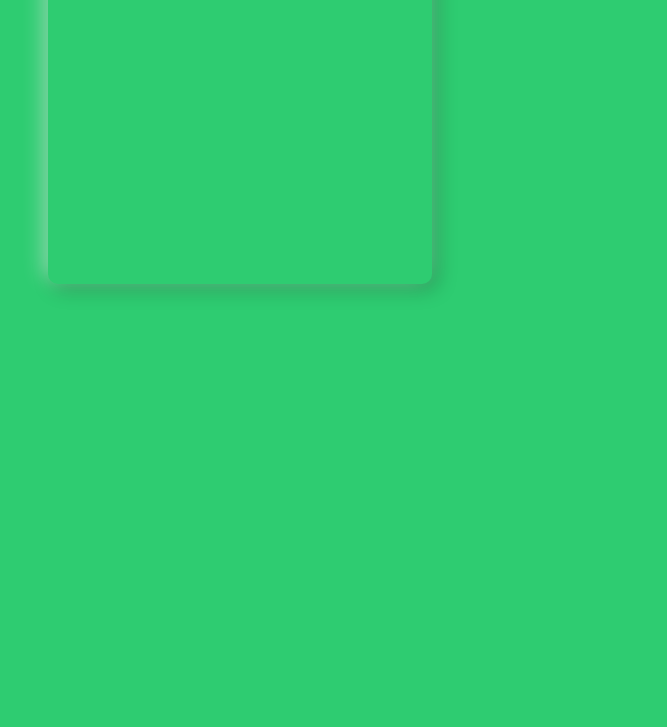
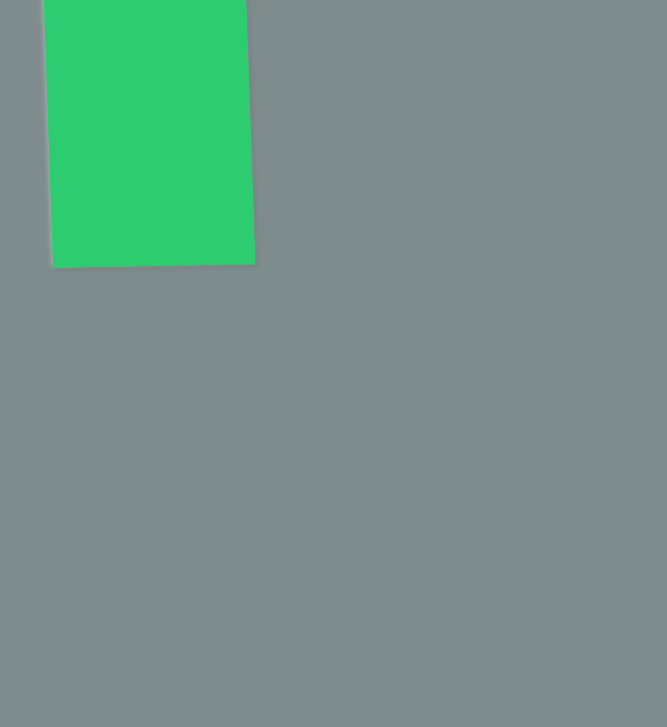
Before and after one commit to yoouali/3cardes, a plain HTML site: page index.html in a window 1280 px wide. Shown: the part 73-800 px from the top of the page, without its empty margins (80-747 px from the left). Drawn offline with Linux system fonts and the light colour scheme.

Commit message:
tranform

```diff
--- a/index.css
+++ b/index.css
@@ -3,7 +3,7 @@
   padding: 0;
 }
 body{
-    background-color: #2ECC71;
+    background-color: #7F8C8D;
     width: 100%;
     margin: 0;
 }
@@ -71,14 +71,16 @@ h1{
   margin: auto;
   background-color: #ABEBC6;
   border-radius: 10px;
-  box-shadow: inset -5px -5px 20px #ffffff73, inset 5px 5px 20px #186A3B;
+  box-shadow: inset -5px -5px 50px #ffffff73, inset 5px 5px 20px #186A3B;
 }
 
 .card{
   background-color: #2ECC71;
-  width: 30vw;
-  height: 40vh;
+  width: 200px;
+  height: 300px;
   margin-left: 10vw;
-  border-radius: 10px;
-  box-shadow: -5px -5px 20px #ffffff73, 5px 5px 20px #00000040;
+  box-shadow: -1px -1px 5px #ffffff73, 1px 1px 5px #00000040;
+  border: 0.05px solid #2ECC71;
+  transform: rotate(-1deg) skew(1deg) scale(1);
+  transition:cubic-bezier(1, 0, 0, 1);
 }
```
